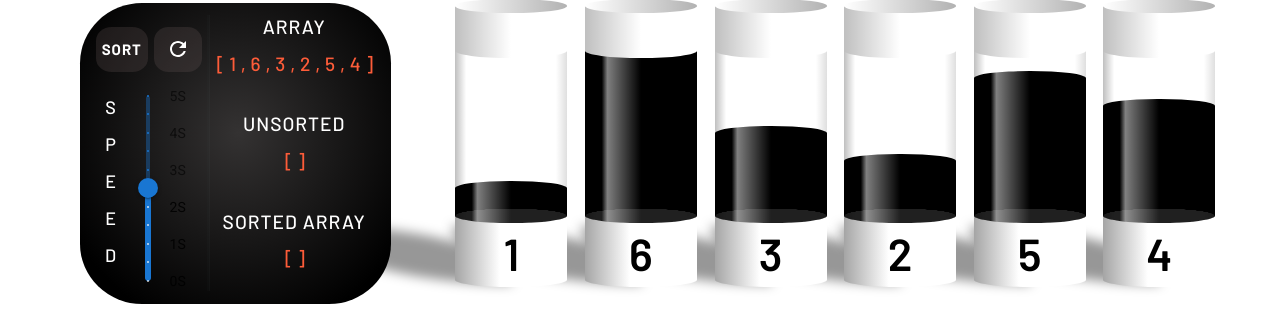
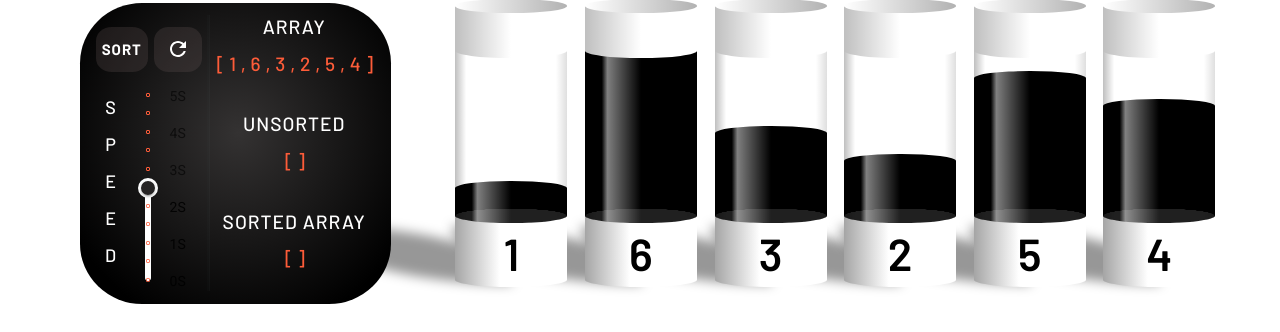
Before and after one commit to BrandonTaft/Data_Visualization, a Next.js app: page /insertion in a window 1280 px wide. Shown: the part 713-1045 px from the top of the page. Built offline with nearby package versions, Linux system fonts and the light colour scheme.

Commit message:
reworking slider css for production environment

```diff
--- a/src/css/global.css
+++ b/src/css/global.css
@@ -139,6 +139,10 @@
     margin: 5px 0 3px;
     font-weight: 600;
     font-size: .8em;
+}
+
+[data-theme='dark'] .checked-variable{
+    color: dodgerblue;
 }
 
 body{
@@ -685,10 +689,10 @@ pre{
     padding: .9em .4em;
 }
 
-.css-1p823my-MuiListItem-root{
+/* .css-1p823my-MuiListItem-root{
     padding: 0 5px 0 5px;
     margin: 9px 0 9px 0;
-}
+} */
 
 .button:disabled {
     color: #555;
@@ -724,38 +728,38 @@ pre{
     color: white;
 }
 
-.css-y35fuw-MuiSlider-thumb{
+.MuiSlider-thumb{
     border: #fff solid;
     color: #262424;
 }
 
-.css-ada0pd-MuiSlider-track{
+.MuiSlider-track{
     width: 10px;
     color: white;
 }
 
-.css-qx5f9e-MuiSlider-rail{
+.MuiSlider-rail{
     color: transparent;
     width: 10px;
 }
 
-.css-eg0mwd-MuiSlider-thumb{
+/* .css-eg0mwd-MuiSlider-thumb{
     background-color: white;
-}
+} */
 
-.css-xxsb21-MuiSlider-markLabel{
+.MuiSlider-markLabel{
     color: white;
     left: 2.6em;
     font-size: 1rem;
 }
 
-.css-19l5h75-MuiSlider-markLabel{
+.MuiSlider-markLabelActive{
     color: #fd5c39;;
     left: 2.6em;
     font-size: 1rem;
 }
 
-.css-1wdhkzz-MuiSlider-mark{
+.MuiSlider-mark{
     color: transparent;
     width: 6px;
     height: 6px;
```
